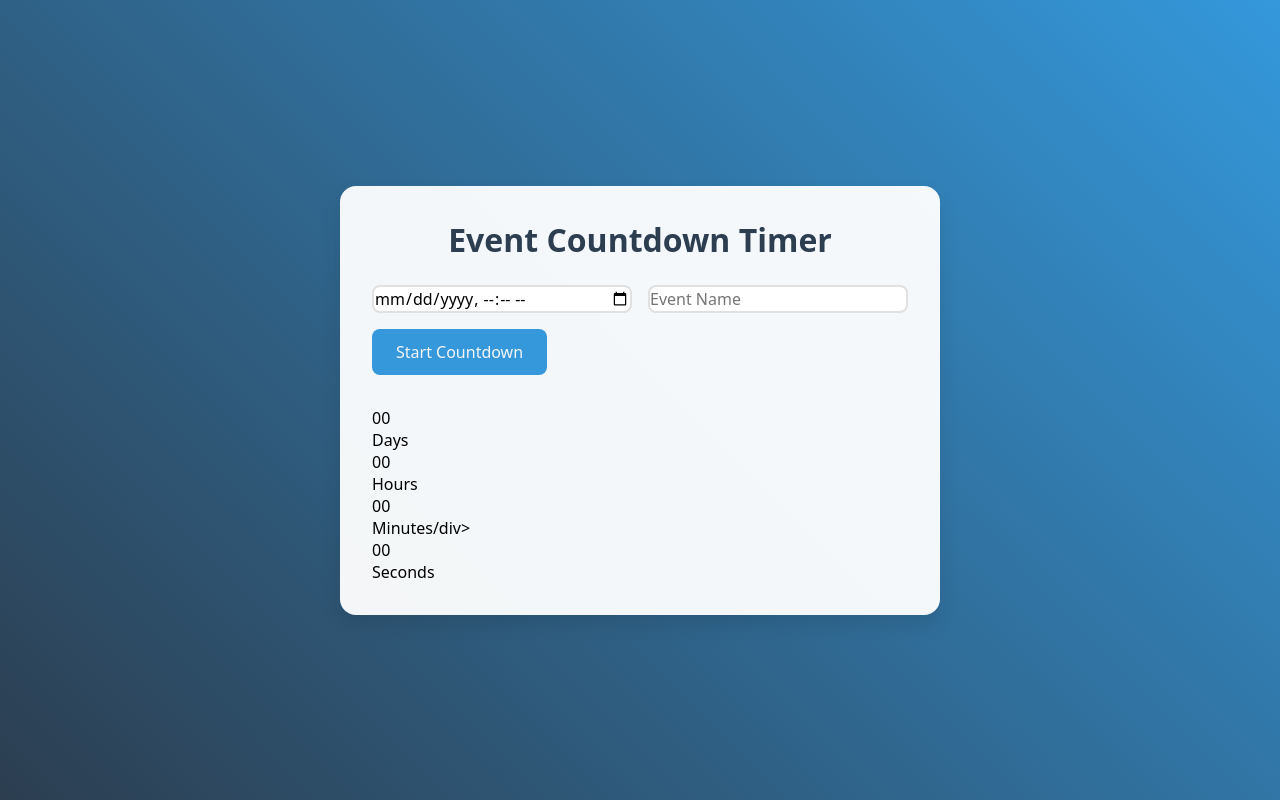
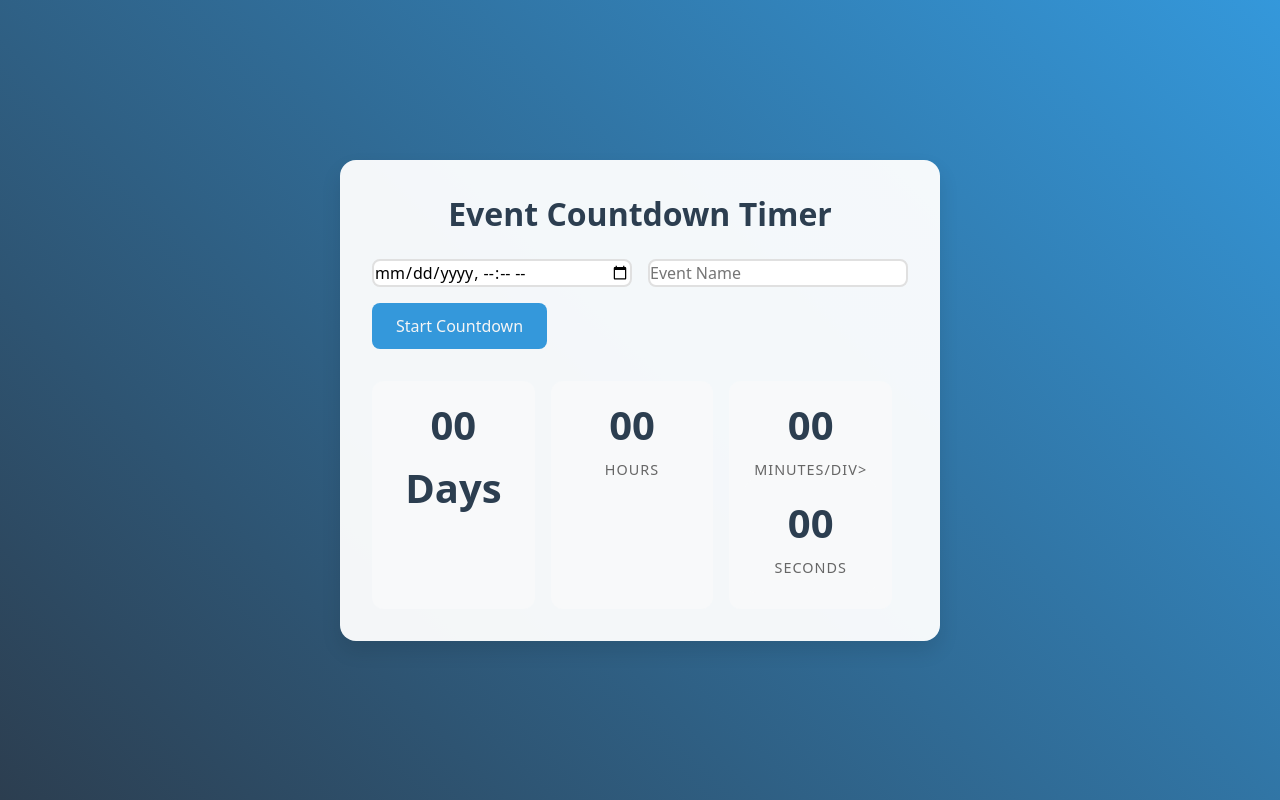
Before and after one commit to Plensia/CognoRise-InfoTech, a plain HTML site: page task 2_countdown_timer/index.html in a window 1280 px wide. Drawn offline with Linux system fonts and the light colour scheme.

Commit message:
added styling to countdown items

```diff
--- a/task 2_countdown_timer/styles.css
+++ b/task 2_countdown_timer/styles.css
@@ -62,3 +62,41 @@ h1{
 .input-section button:hover{
     background-color: #2980b9;
 }
+
+.countdown{
+    display: flex;
+    justify-content: space-between;
+    gap: 1rem;
+    flex-wrap: wrap;
+}
+
+.countdown-item{
+    flex: 1;
+    min-width: 100px;
+    background: #f8f9fa;
+    padding: 1rem;
+    border-radius: 12px;
+    text-align: center;
+}
+
+.countdown-value{
+    font-size: 2.5rem;
+    font-weight: bold;
+    color: #2c3e50;
+    margin-bottom: 0.5rem;
+}
+
+.countdown-label{
+    color: #666;
+    font-size: 0.9rem;
+    text-transform: uppercase;
+    letter-spacing: 1px;
+}
+
+.event-name{
+    text-align: center;
+    margin-top: 1.5rem;
+    color: #2c3e50;
+    font-size: 1.2rem;
+    font-weight: 500;
+}
```
